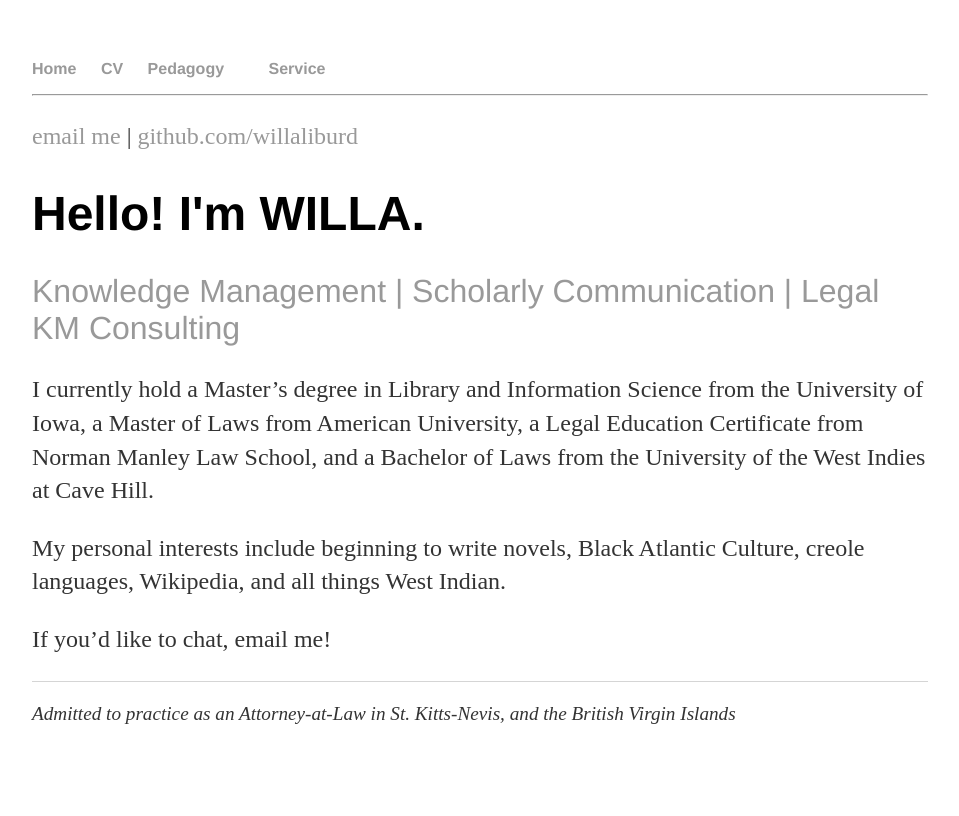
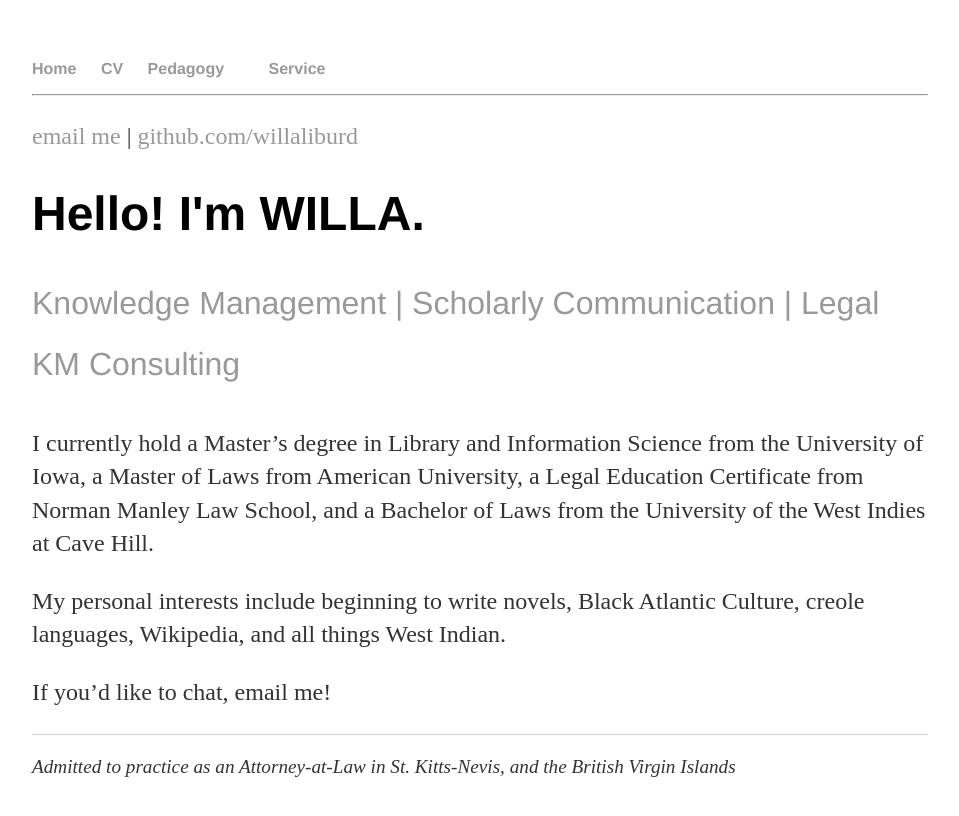
Before and after one commit to willaliburd/willaliburd.github.io, a Jekyll site: the page built from index.html, in a window 1280 px wide. Shown: the top 816 px of the page, without its empty margins (160-1119 px from the left). Built offline with Jekyll 4.4.1, drawn with Linux system fonts in a browser that asks for light colours.

Commit message:
Update index.html
Change text from h2 to p.b

```diff
--- a/index.html
+++ b/index.html
@@ -4,7 +4,7 @@ title: "WILLA TAVERNIER, Knowledge Management Professional, Attorney-At-Law"
 ---
 <div class="blurb">
 	<h1>Hello! I'm WILLA.</h1>
-	<h2 style="color:#999;">Knowledge Management | Scholarly Communication | Legal KM Consulting</h2>
+	<p class="b">Knowledge Management | Scholarly Communication | Legal KM Consulting</p>
 	</div><!-- /.blurb -->
 
 <body>
```
